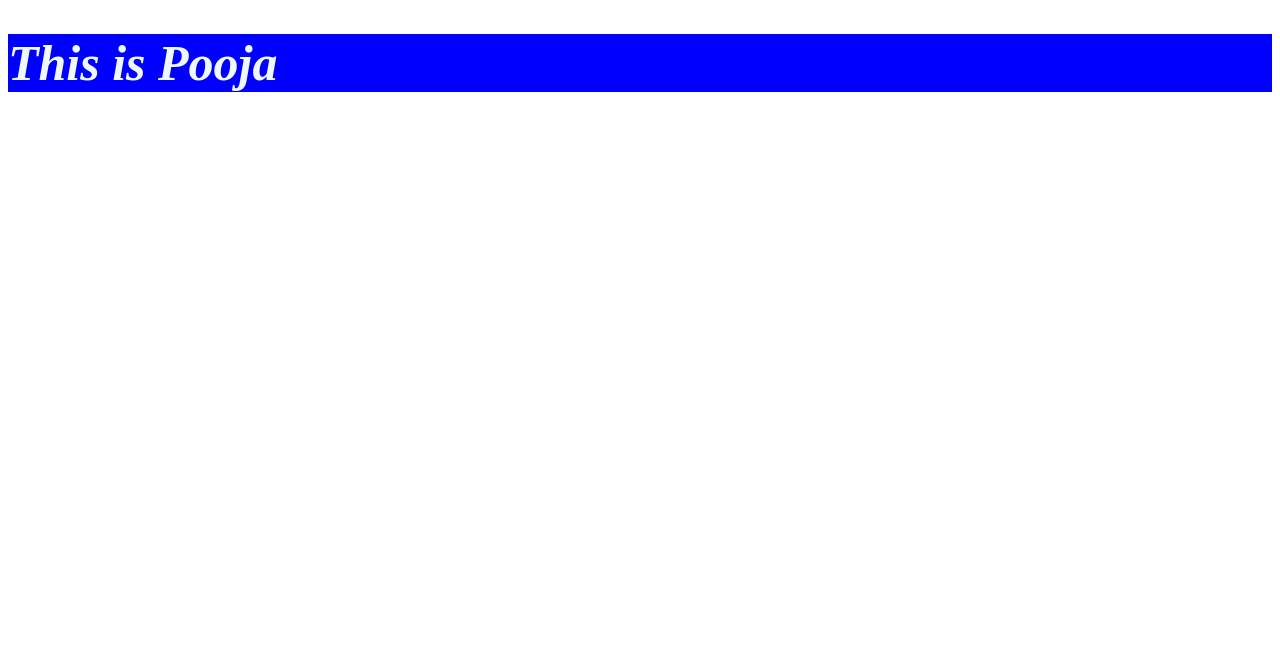
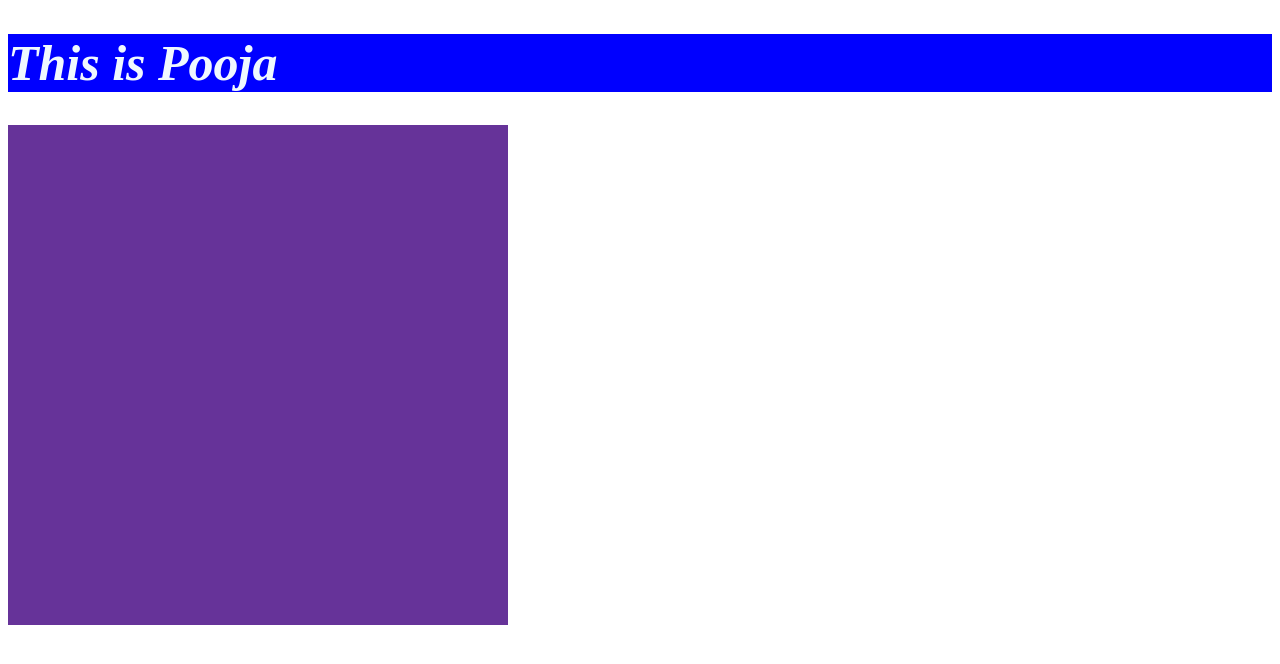
Before and after one commit to poojamutal07/www.fifthrepo.com, a plain HTML site: page index.html in a window 1280 px wide. Drawn offline with Linux system fonts and the light colour scheme.

Commit message:
changes done

```diff
--- a/css/style.css
+++ b/css/style.css
@@ -1,4 +1,5 @@
 h1{
+
 background-color: blue;
 color: aliceblue;
 font-size: 50px;
@@ -6,3 +7,12 @@ font-style: italic;
 
 
 }
+.div{
+
+height: 500px;
+width: 500px;
+background-color: rebeccapurple;
+
+
+
+}
--- a/index.html
+++ b/index.html
@@ -9,5 +9,6 @@
 </head>
 <body>
     <h1>This is Pooja</h1>
+    <div class="div"></div>
 </body>
 </html>
```
